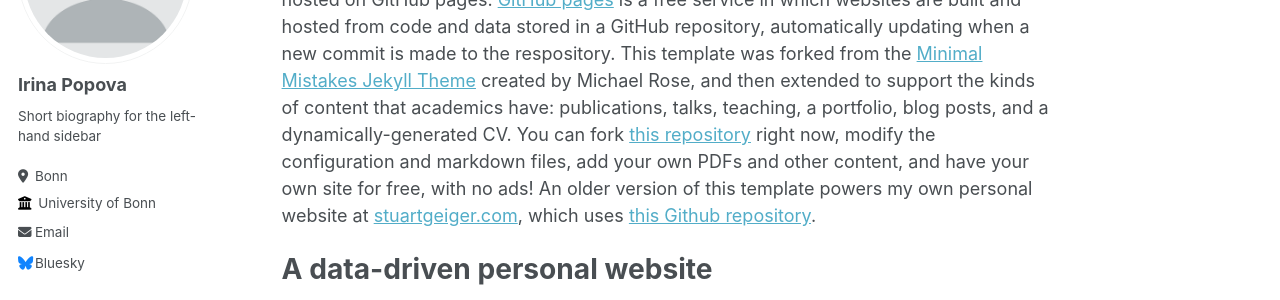
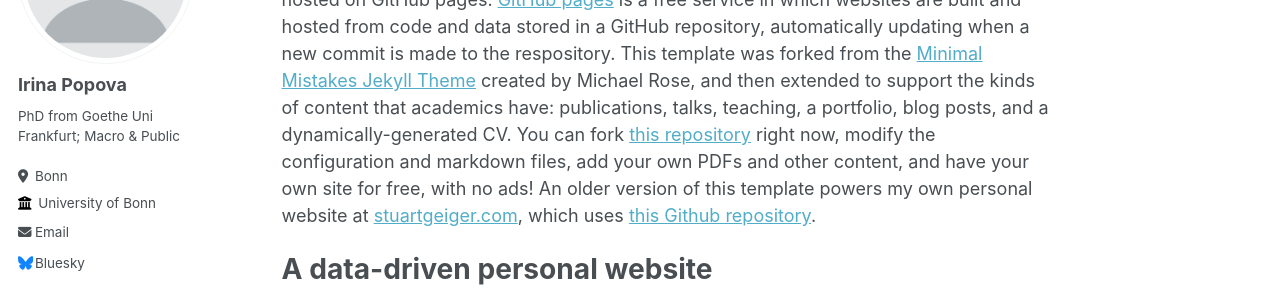
Before and after one commit to theta73/theta73.github.io, a Jekyll site: the page built from _pages/about.md, in a window 1280 px wide. Shown: the part 217-517 px from the top of the page. Built offline with Jekyll 4.4.1, drawn with Linux system fonts in a browser that asks for light colours.

Commit message:
Update _config.yml

```diff
--- a/_config.yml
+++ b/_config.yml
@@ -24,7 +24,7 @@
   avatar           : "profile.png"
   name             : "Irina Popova"
   pronouns         : # example: "she/her"
-  bio              : "Short biography for the left-hand sidebar"
+  bio              : "PhD from Goethe Uni Frankfurt; Macro & Public"
   location         : "Bonn"
   employer         : "University of Bonn"
   uri              : # URL
```
